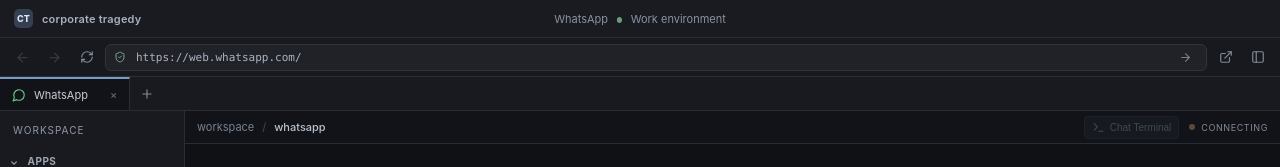
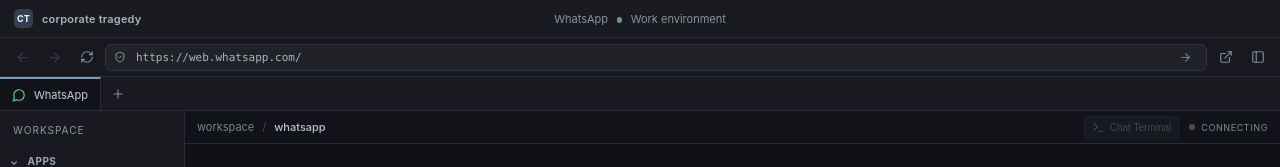
Before and after one commit to mahimator/corporatetragedy, a React (Vite) app: page / in a window 1280 px wide. Shown: the top 167 px of the page. Built offline with nearby package versions, Linux system fonts and the light colour scheme.

Commit message:
Remove inactive tab close affordance

```diff
--- a/src/App.tsx
+++ b/src/App.tsx
@@ -202,7 +202,7 @@ export default function App() {
       <button className="navbtn" title="Toggle sidebar" onClick={() => setSidebar(v=>!v)}><PanelLeft size={14}/></button>
     </div>
     <div className="tabstrip">
-      <div className="tab active"><MessageCircle size={14}/><span>{isWhatsApp ? 'WhatsApp' : pageTitle || 'Web'}</span><span className="tab-close">×</span></div>
+      <div className="tab active"><MessageCircle size={14}/><span>{isWhatsApp ? 'WhatsApp' : pageTitle || 'Web'}</span></div>
       <button className="addtab" title="Additional tabs are not available yet" disabled><Plus size={14}/></button>
       <div className="tabspace"/>
     </div>
```
